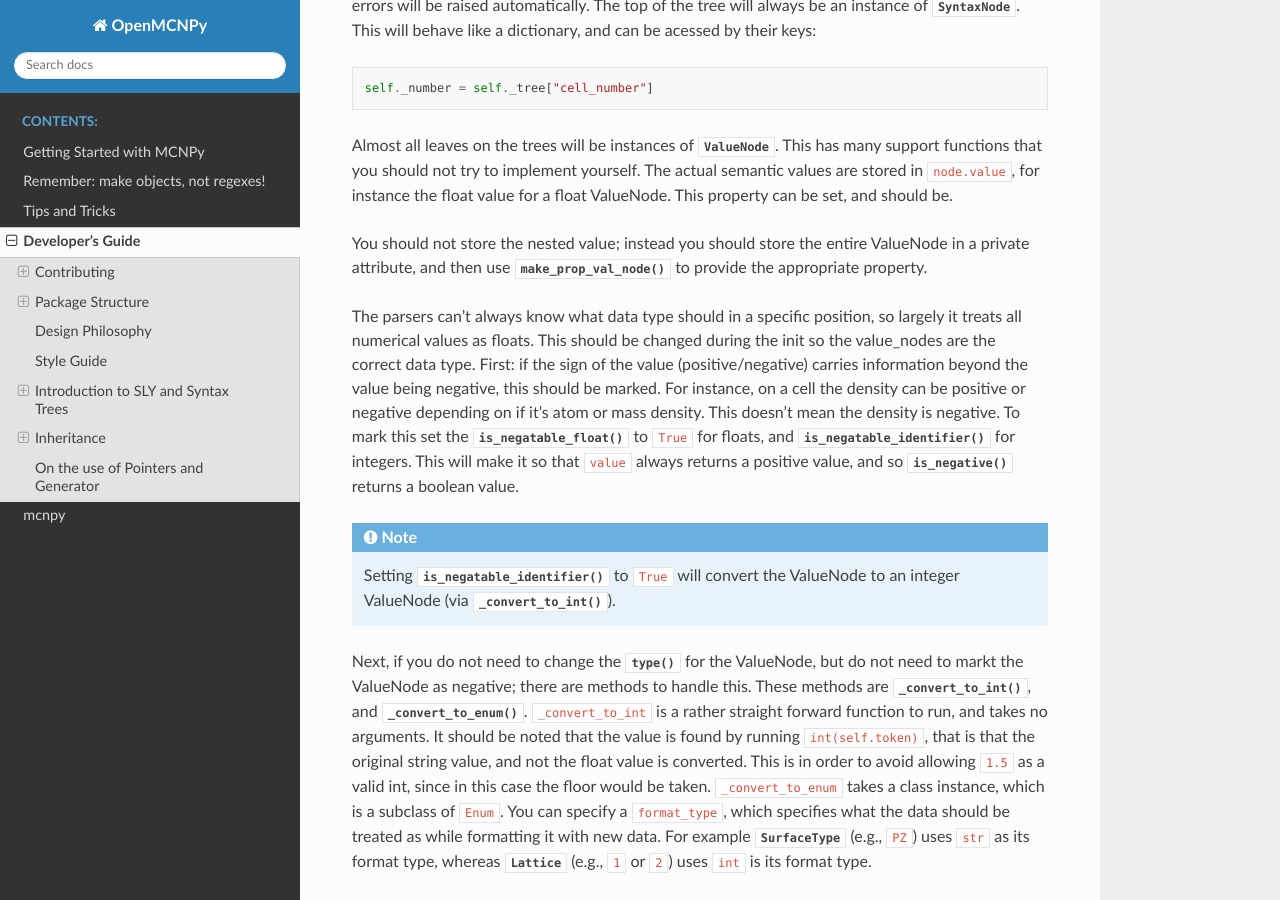
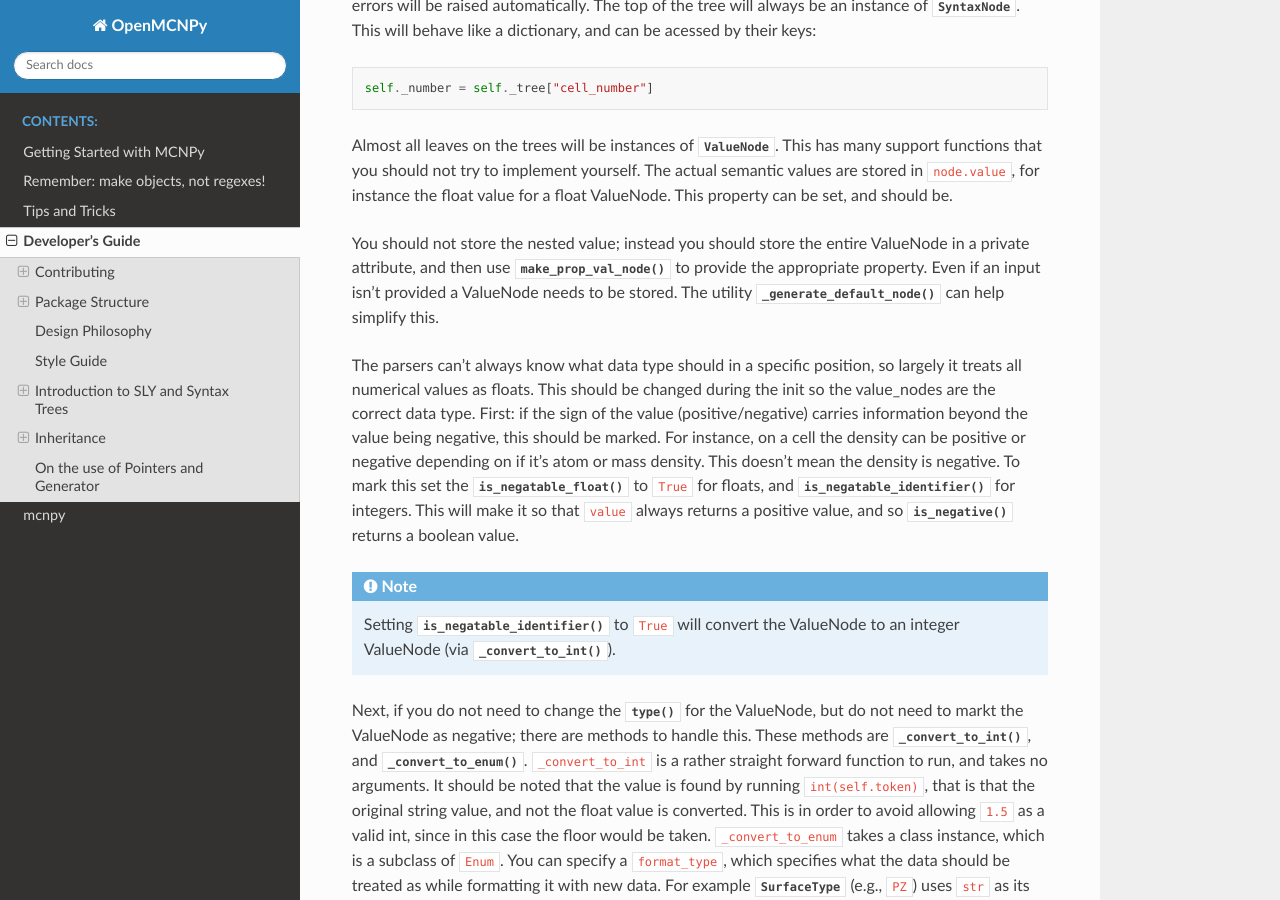
Before and after one commit to idaholab/MontePy, a Sphinx documentation site: the page built from doc/source/developing.rst, in a window 1280 px wide and 900 px high, scrolled down 5929 px. Built offline with Sphinx 7.4.7 and the Read the Docs theme 2.0.0, drawn with Linux system fonts in a browser that asks for light colours.

Commit message:
Added documentation on using generate default node

```diff
--- a/doc/source/api/mcnpy.mcnp_object.rst
+++ b/doc/source/api/mcnpy.mcnp_object.rst
@@ -5,3 +5,4 @@ mcnpy.mcnp\_object module
    :members:
    :undoc-members:
    :show-inheritance:
+   :private-members: _generate_default_node, _update_values
--- a/doc/source/developing.rst
+++ b/doc/source/developing.rst
@@ -293,6 +293,7 @@ This property can be set, and should be.
 
 You should not store the nested value; instead you should store the entire ValueNode in a private attribute,
 and then use :func:`~mcnpy.utilities.make_prop_val_node` to provide the appropriate property.
+Even if an input isn't provided a ValueNode needs to be stored. The utility :func:`~mcnpy.mcnp_object.MCNP_Object._generate_default_node` can help simplify this.
 
 The parsers can't always know what data type should in a specific position, so largely it treats all numerical values as floats.
 This should be changed during the init so the value_nodes are the correct data type.
```
